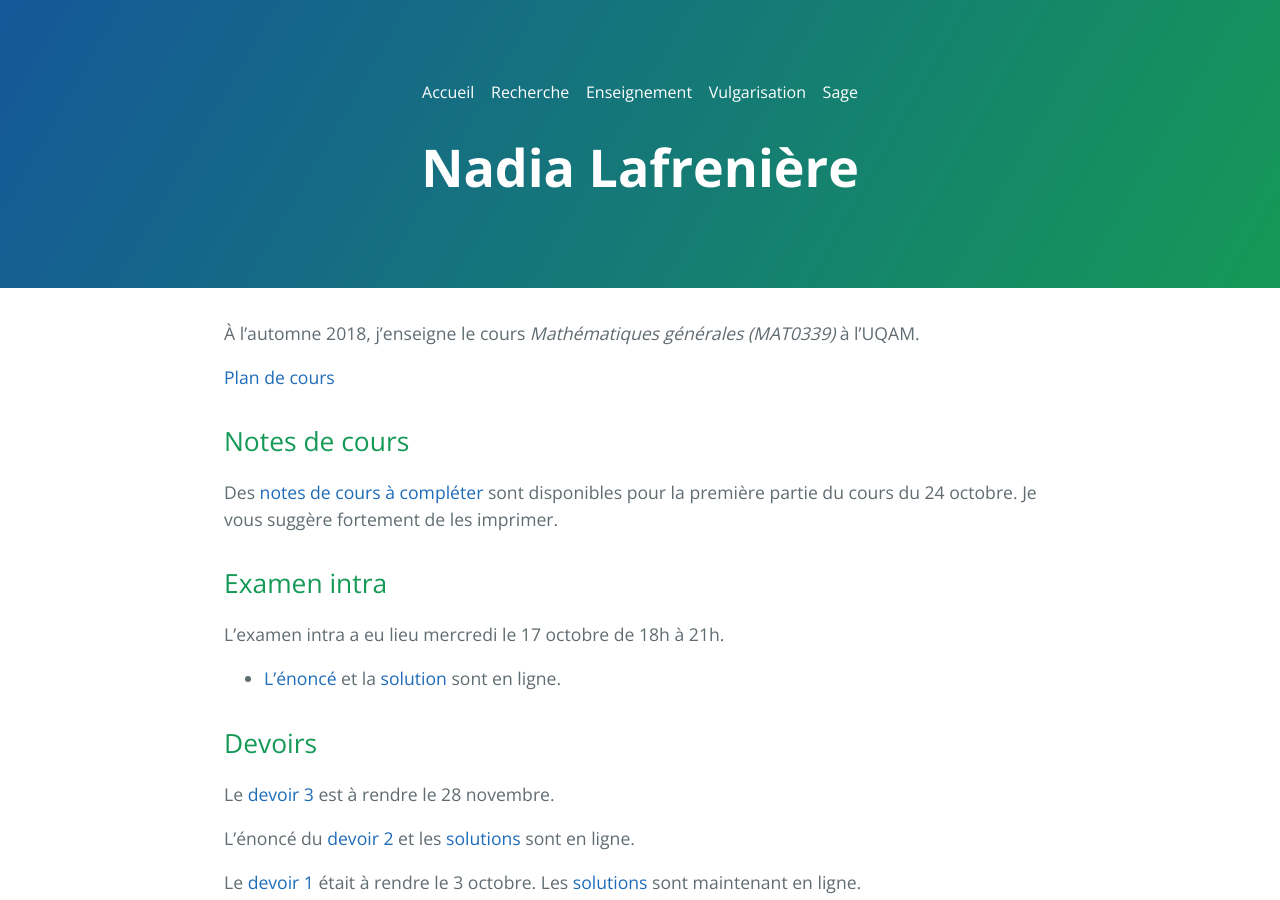
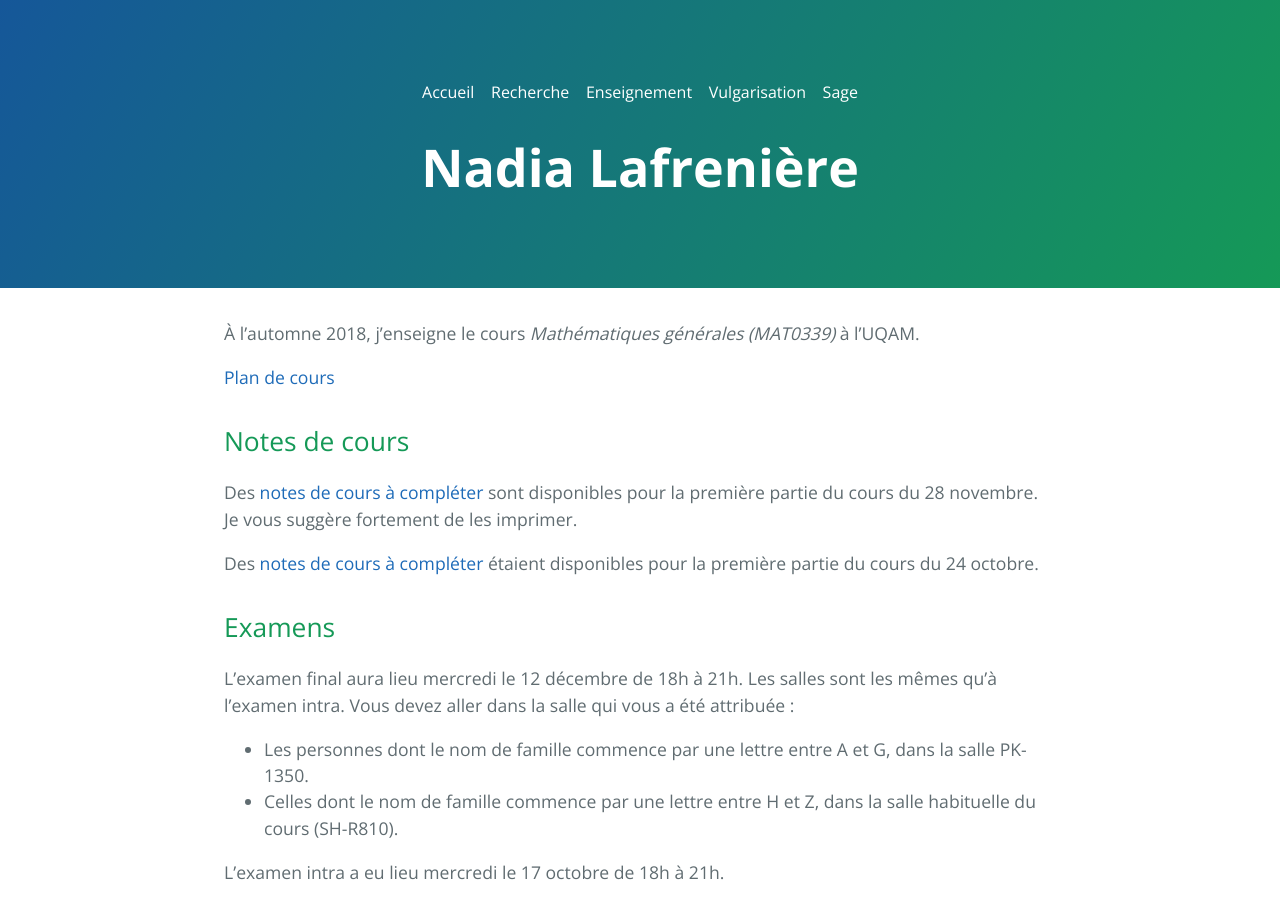
Before and after one commit to nadialafreniere/nadialafreniere.github.io, a Jekyll site: the page built from enseignement.md, in a window 1280 px wide and 900 px high. Built offline with Jekyll 4.4.1, drawn with Linux system fonts in a browser that asks for light colours; our own code applies the rules of GitHub Pages for plain Markdown files.

Commit message:
Ajout des notes du cours 13

```diff
--- a/enseignement.md
+++ b/enseignement.md
@@ -4,9 +4,17 @@
 
 ## Notes de cours
 
-Des [notes de cours à compléter](Notes_trouees8.pdf) sont disponibles pour la première partie du cours du 24 octobre. Je vous suggère fortement de les imprimer.
+Des [notes de cours à compléter](Notes_trouees13.pdf) sont disponibles pour la première partie du cours du 28 novembre. Je vous suggère fortement de les imprimer.
 
-## Examen intra
+Des [notes de cours à compléter](Notes_trouees8.pdf) étaient disponibles pour la première partie du cours du 24 octobre.
+
+## Examens
+
+L'examen final aura lieu mercredi le 12 décembre de 18h à 21h.
+Les salles sont les mêmes qu'à l'examen intra. Vous devez aller dans la salle qui vous a été attribuée :
+
+  *   Les personnes dont le nom de famille commence par une lettre entre A et G, dans la salle PK-1350.
+  *   Celles dont le nom de famille commence par une lettre entre H et Z, dans la salle habituelle du cours (SH-R810).
 
 L'examen intra a eu lieu mercredi le 17 octobre de 18h à 21h.
 * [L'énoncé](Examen1.pdf) et la [solution](Examen1-solutions.pdf) sont en ligne.
```
Also changed, not shown: 1 other file.
